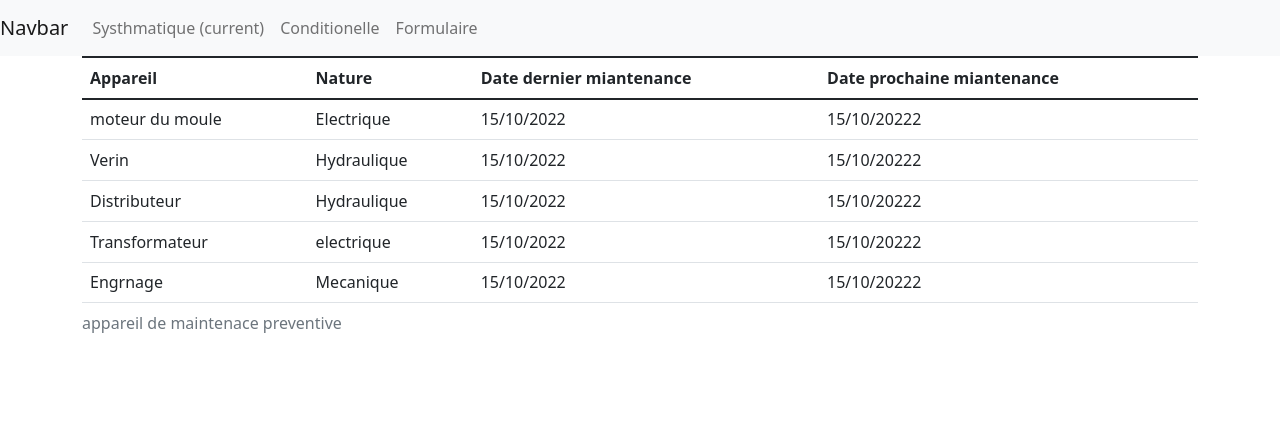
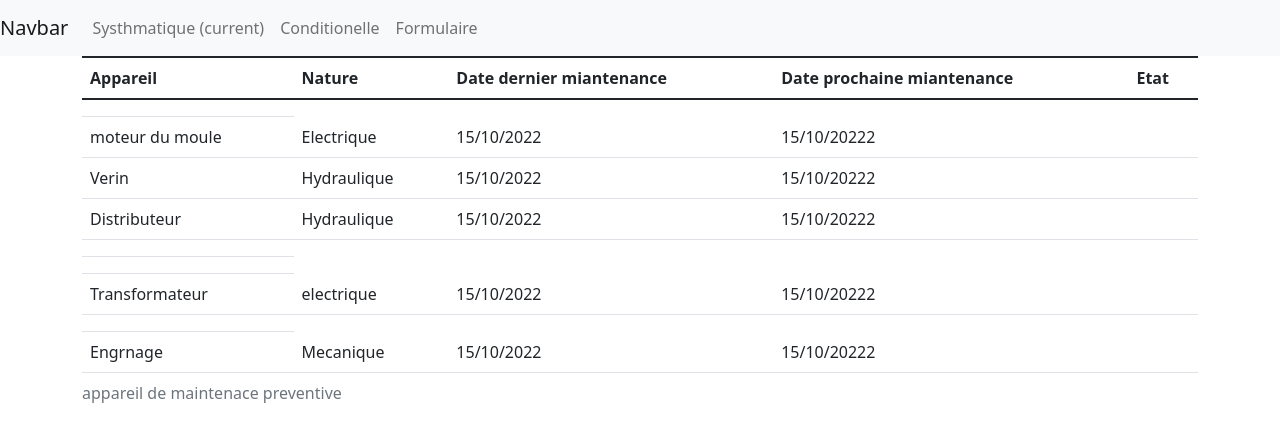
Before and after one commit to Ntchinda-Giscard/Suivie-Maintenance, a React (Create React App) app: page / in a window 1280 px wide. Shown: the top 442 px of the page. Built offline with nearby package versions, Linux system fonts and the light colour scheme.

Commit message:
adding status column

```diff
--- a/src/components/mainto.jsx
+++ b/src/components/mainto.jsx
@@ -17,6 +17,11 @@ class Mainto extends Component {
     returnDateProchaine(appareil){
         if (appareil.genre.type === "systhematique") return <td>{appareil.date_de_prochaine}</td>
     }
+    returnEtat(appareil){
+        if(appareil.genre.type === "systhematique"){
+
+        }
+    }
     render() {
         return (
         <React.Fragment>
@@ -28,6 +33,7 @@ class Mainto extends Component {
                         <th scope="col">Nature</th>
                         <th scope="col">Date dernier miantenance</th>
                         <th scope="col">Date prochaine miantenance</th>
+                        <th scopr='col'>Etat</th>
                     </tr>
                 </thead>
                 <tbody>
@@ -37,6 +43,7 @@ class Mainto extends Component {
                             {this.returnGenreName(appareil)}
                             {this.returnDateDernier(appareil)}
                             {this.returnDateProchaine(appareil)}
+                            <td></td>
                         </tr>
                     ) )}
                 </tbody>
```
